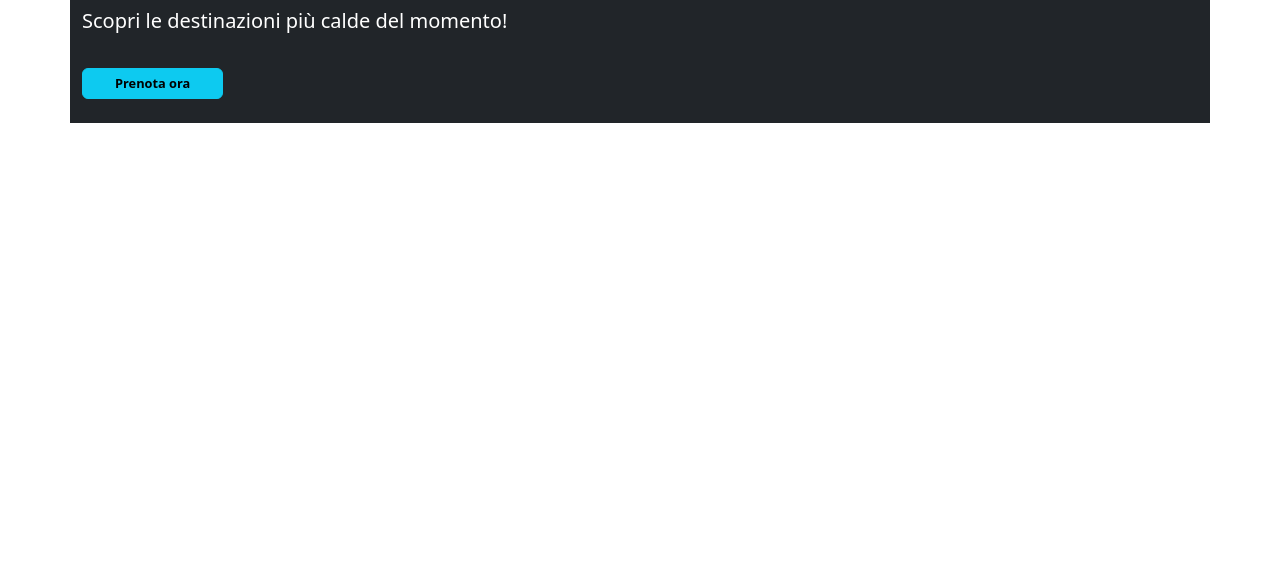
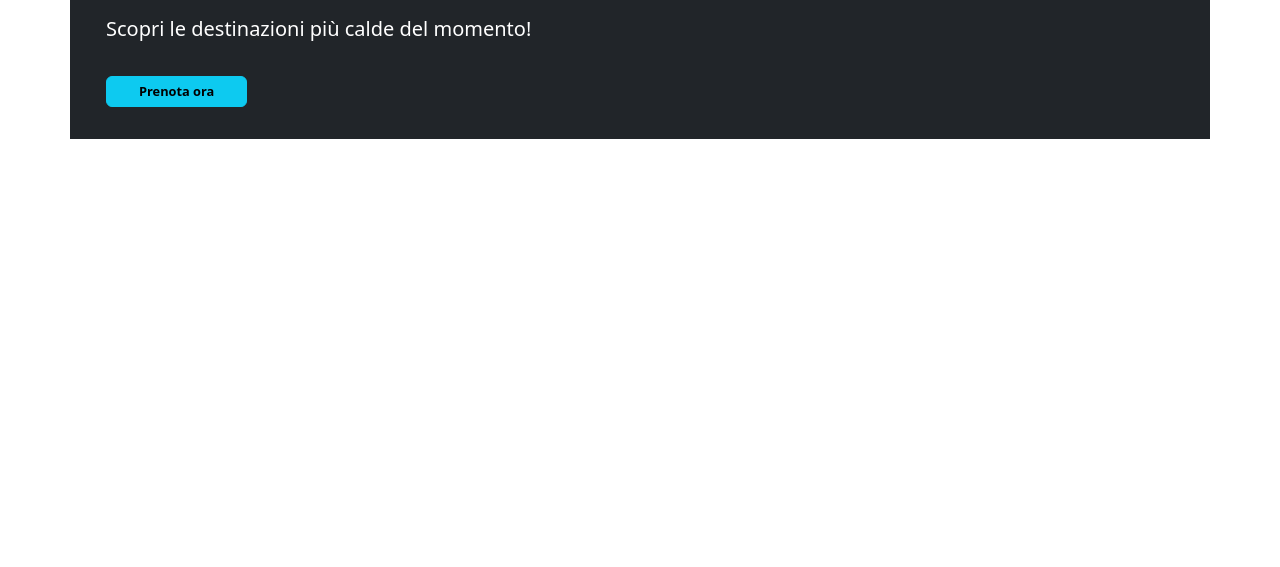
Before and after one commit to Lauracera/FE-U2-S2-L2-Esercizio, a plain HTML site: page index.html in a window 1280 px wide. Shown: the part 233-800 px from the top of the page. Drawn offline with nearby package versions, Linux system fonts and the light colour scheme.

Commit message:
definzioni spazi viaggiIT

```diff
--- a/index.html
+++ b/index.html
@@ -72,7 +72,7 @@
       <div class="container mt-5">
         <div class="row">
           <div class="bg-dark">
-            <div class="col-12 mt-4">
+            <div class="col-12 mt-2 p-4">
               <h1 class="text-white position-relative">
                 ViaggiIT-<span class="fs-6 fw-light position-absolute"
                   >Feel the Freedom</span
@@ -84,7 +84,7 @@
               </p>
               <button
                 type="button"
-                class="btn btn-info mt-3 mb-4 fw-bold"
+                class="btn btn-info mt-3 mb-2 fw-bold"
                 style="
                   --bs-btn-padding-y: 0.3rem;
                   --bs-btn-padding-x: 2rem;
```
